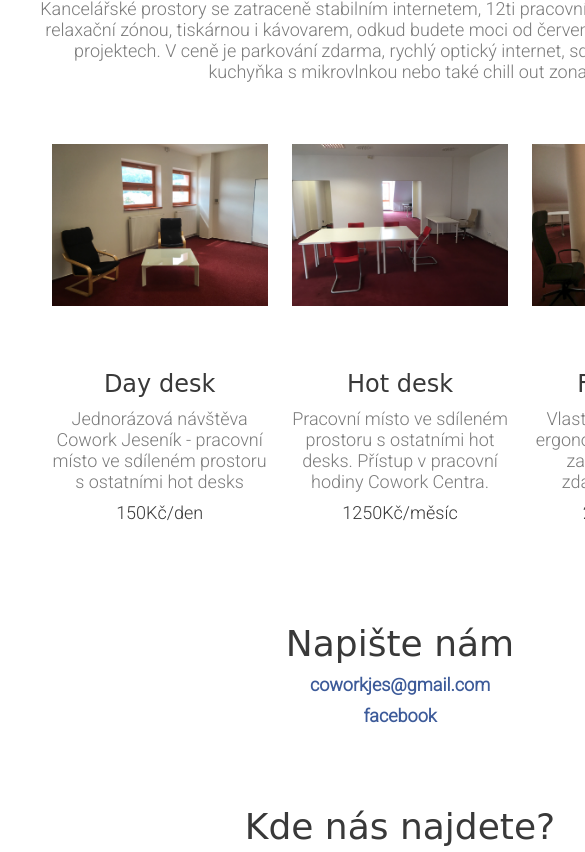
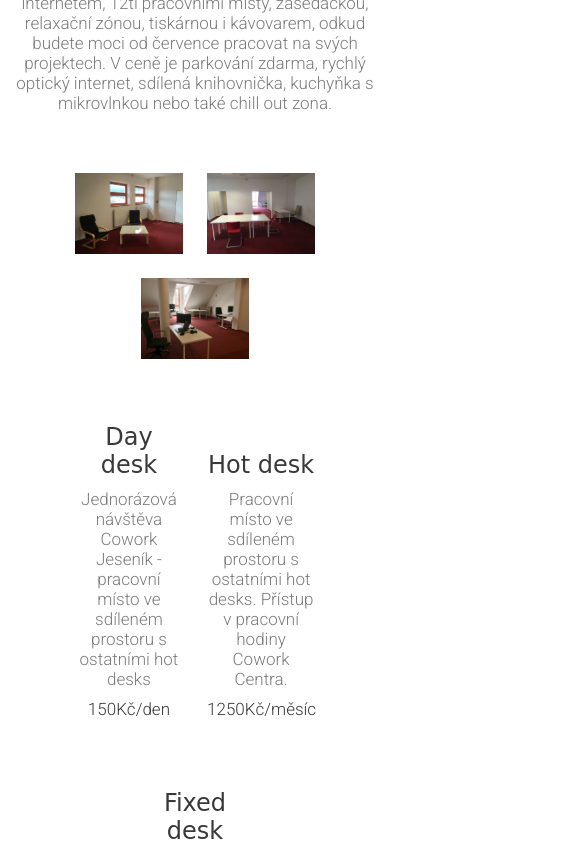
Before and after one commit to coworkjes/coworkjes.github.io, a plain HTML site: page index.html in a window 390 px wide. Shown: the part 189-1041 px from the top of the page, 585 px wide, since content can reach past the window. Drawn offline with Linux system fonts and the light colour scheme; a web font is replaced by a local one.

Commit message:
Responsive fixes

```diff
--- a/index.html
+++ b/index.html
@@ -16,7 +16,8 @@
         text-align: center;
         padding: 40px;
         margin: 0;
-        font-size: 18px;
+        font-size: 17px;
+        padding: 15px;
       }
       h1, h2, h3 {
         font-family: 'Neucha', cursive;
@@ -38,7 +39,10 @@
       a {
         text-decoration: none;
         font-weight: bold;
-        color: #3C5A99;
+        color: #4aa1bd;
+      }
+      a:hover {
+        color: #8fbdcc;
       }
       b, .b {
         color: #393939;
@@ -53,6 +57,11 @@
       .container {
         width: 720px;
         margin: 0 auto;
+      }
+      @media(max-width: 720px) {
+        .container {
+          width: 100%;
+        }
       }
       .row {
         display: block;
@@ -111,7 +120,7 @@
         </div>
       </div>
 
-      <h2>Napište nám</h2>
+      <h2>Kontaktujte nás</h2>
       <p><a href="mailto:coworkjes@gmail.com">coworkjes@gmail.com</a></p>
       <p><a href="https://www.facebook.com/Coworking-Jesen%C3%ADk-2282157462051139/">facebook</a></p>
 
```
